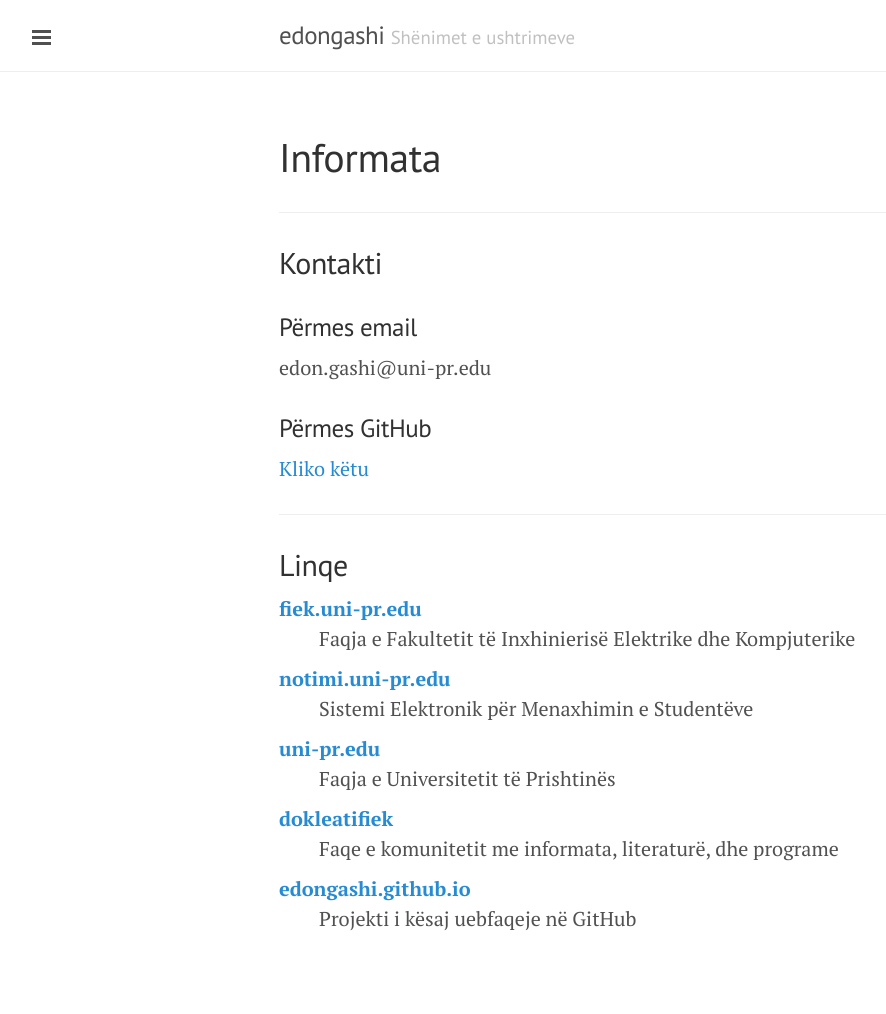
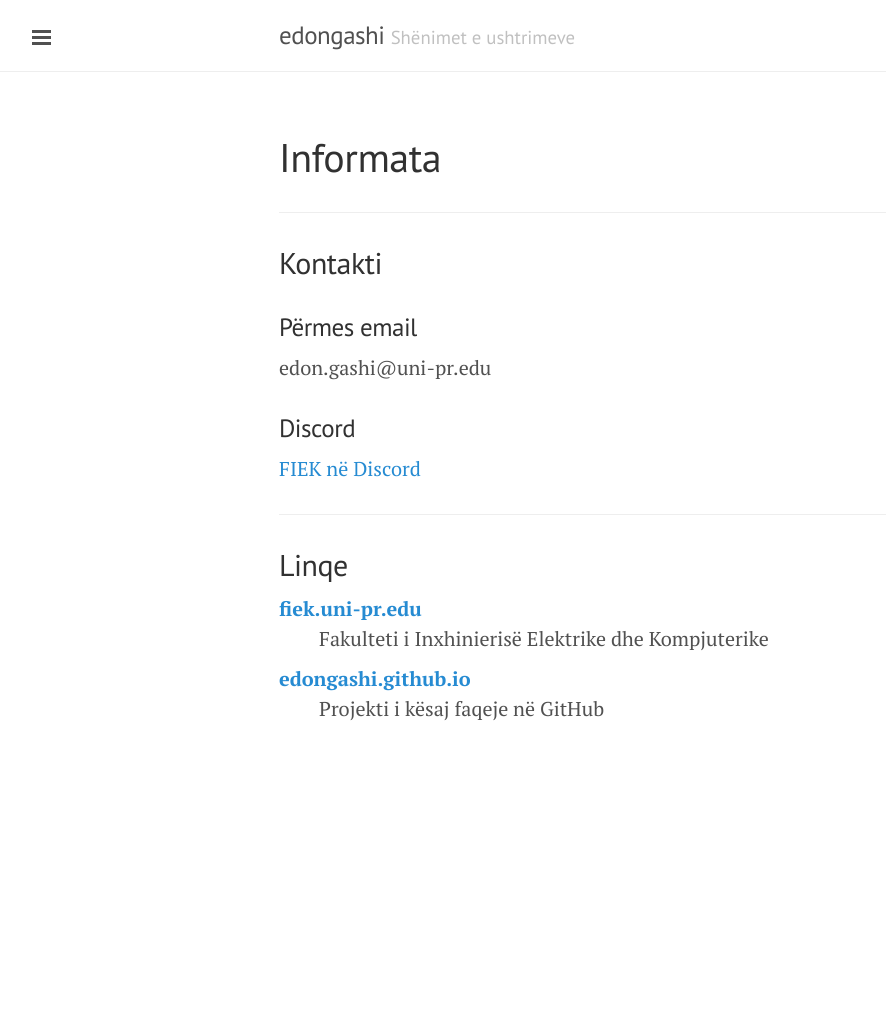
Before and after one commit to edongashi/edongashi.github.io, a Jekyll site: the page built from informata.md, in a window 1280 px wide. Shown: the whole page, without its empty margins (1-887 px from the left). Built offline with Jekyll 4.4.1, drawn with Linux system fonts in a browser that asks for light colours; our own code applies the rules of GitHub Pages for plain Markdown files; after the commit the page ends 900 px from its top, so only the background shows below that.

Commit message:
add links

```diff
--- a/blog.html
+++ b/blog.html
@@ -1,7 +1,8 @@
 ---
 layout: default
 noslides: true
-title: Blogu
+sidebar: true
+title: Blog
 ---
 
 <div class="posts">
--- a/informata.md
+++ b/informata.md
@@ -14,9 +14,9 @@ noslides: true
 
 edon.gashi@uni-pr.edu
 
-### Përmes GitHub
+### Discord
 
-[Kliko këtu](https://github.com/edongashi/edongashi.github.io/issues/new/choose)
+[FIEK në Discord](https://discord.gg/HQsT3PJ)
 
 ---
 
@@ -24,17 +24,8 @@ edon.gashi@uni-pr.edu
 
 <dl>
   <dt><a href="https://fiek.uni-pr.edu">fiek.uni-pr.edu</a></dt>
-  <dd>Faqja e Fakultetit të Inxhinierisë Elektrike dhe Kompjuterike</dd>
-
-  <dt><a href="https://notimi.uni-pr.edu/">notimi.uni-pr.edu</a></dt>
-  <dd>Sistemi Elektronik për Menaxhimin e Studentëve</dd>
-
-  <dt><a href="https://uni-pr.edu/">uni-pr.edu</a></dt>
-  <dd>Faqja e Universitetit të Prishtinës</dd>
-
-  <dt><a href="https://sites.google.com/site/dokleatifiek/">dokleatifiek</a></dt>
-  <dd>Faqe e komunitetit me informata, literaturë, dhe programe</dd>
+  <dd>Fakulteti i Inxhinierisë Elektrike dhe Kompjuterike</dd>
 
   <dt><a href="https://github.com/edongashi/edongashi.github.io">edongashi.github.io</a></dt>
-  <dd>Projekti i kësaj uebfaqeje në GitHub</dd>
+  <dd>Projekti i kësaj faqeje në GitHub</dd>
 </dl>
```
Also changed, not shown: index.md (+9 -1 lines).
